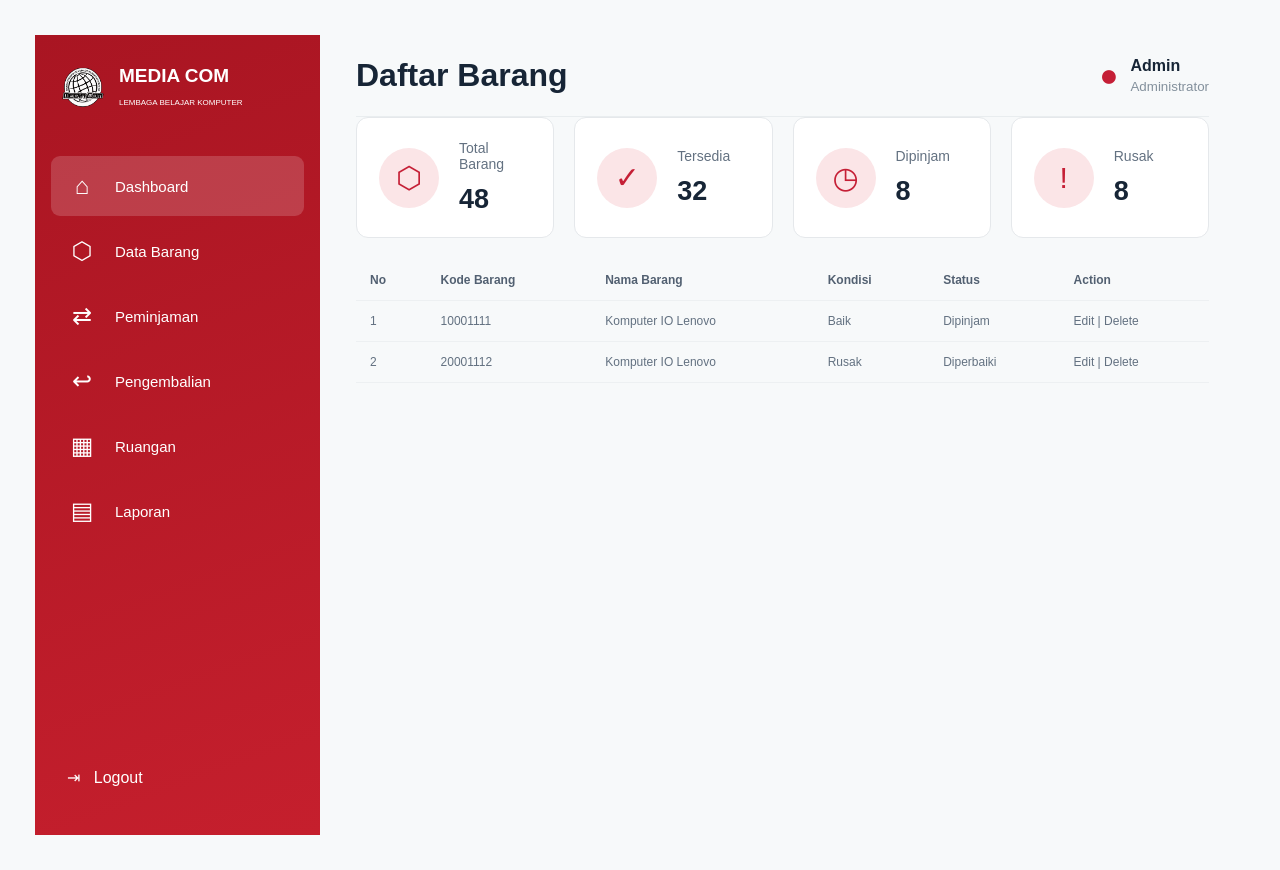
After one commit to jinan-svg/inventaris-data-barang, a Flask app: page /dataBarang in a window 1280 px wide. The commit adds this page. Run offline with Flask 3, Linux system fonts and the light colour scheme.

Commit message:
membuat tampilan data barang

```diff
--- a/main.py
+++ b/main.py
@@ -10,9 +10,13 @@ def login():
 def register():
     return render_template('register.html', title="Register")
 
-@app.route('/dashboard')
+@app.route('/')
 def dashboard():
     return render_template('dashboard.html', title="Dashboard")
+
+@app.route('/dataBarang')
+def dataBarang():
+    return render_template('dataBarang.html', title="Data Barang")
 
 @app.route('/profil-admin')
 def profil_admin():
--- /dev/null
+++ b/templates/base/sidebar.html
@@ -0,0 +1,25 @@
+<aside class="sidebar">
+    <div class="brand">
+      <img
+        src="{{ url_for('static', filename='images/logo.png') }}"
+        alt="Logo Media Com"
+      />
+      <div>
+        <h2>MEDIA COM</h2>
+        <small>LEMBAGA BELAJAR KOMPUTER</small>
+      </div>
+    </div>
+
+    <nav class="sidebar-menu">
+      <a href="{{ url_for('dashboard') }}" class="menu-item active">
+        <span>⌂</span> Dashboard
+      </a>
+      <a href="/dataBarang" class="menu-item"> <span>⬡</span> Data Barang </a>
+      <a href="#" class="menu-item"> <span>⇄</span> Peminjaman </a>
+      <a href="#" class="menu-item"> <span>↩</span> Pengembalian </a>
+      <a href="#" class="menu-item"> <span>▦</span> Ruangan </a>
+      <a href="#" class="menu-item"> <span>▤</span> Laporan </a>
+    </nav>
+
+    <a href="{{ url_for('logout') }}" class="logout"> ⇥ &nbsp; Logout </a>
+  </aside>
--- /dev/null
+++ b/templates/dataBarang.html
@@ -0,0 +1,88 @@
+{% extends 'base/base.html' %} {% block content %}
+<div class="dashboard-layout">
+  <!-- SIDEBAR -->
+  {% include "base/sidebar.html" %}
+
+  <!-- KONTEN UTAMA -->
+  <main class="main-content">
+    <header class="topbar">
+      <h1>Daftar Barang</h1>
+
+      <div class="profile">
+        <span class="profile-icon">●</span>
+        <div>
+          <strong>Admin</strong>
+          <small>Administrator</small>
+        </div>
+      </div>
+    </header>
+
+
+
+    <!-- STATISTIK -->
+    <section class="stats-grid">
+      <div class="stat-card">
+        <div class="stat-icon">⬡</div>
+        <div>
+          <p>Total Barang</p>
+          <h2>48</h2>
+        </div>
+      </div>
+
+      <div class="stat-card">
+        <div class="stat-icon">✓</div>
+        <div>
+          <p>Tersedia</p>
+          <h2>32</h2>
+        </div>
+      </div>
+
+      <div class="stat-card">
+        <div class="stat-icon">◷</div>
+        <div>
+          <p>Dipinjam</p>
+          <h2>8</h2>
+        </div>
+      </div>
+
+      <div class="stat-card">
+        <div class="stat-icon">!</div>
+        <div>
+          <p>Rusak</p>
+          <h2>8</h2>
+        </div>
+      </div>
+    </section>
+
+    <!-- daftar barang -->
+     <section>
+        <table>
+            <tr>
+                <th>No</th>
+                <th>Kode Barang</th>
+                <th>Nama Barang</th>
+                <th>Kondisi</th>
+                <th>Status</th>
+                <th>Action</th>
+            </tr>
+            <tr>
+                <td>1</td>
+                <td>10001111</td>
+                <td>Komputer IO Lenovo</td>
+                <td>Baik</td>
+                <td>Dipinjam</td>
+                <td>Edit | Delete</td>
+            </tr>
+            <tr>
+                <td>2</td>
+                <td>20001112</td>
+                <td>Komputer IO Lenovo</td>
+                <td>Rusak</td>
+                <td>Diperbaiki</td>
+                <td>Edit | Delete</td>
+            </tr>
+        </table>
+     </section>
+  </main>
+</div>
+{% endblock %}
```
Also changed, not shown: templates/dashboard.html (+4 -26 lines).
